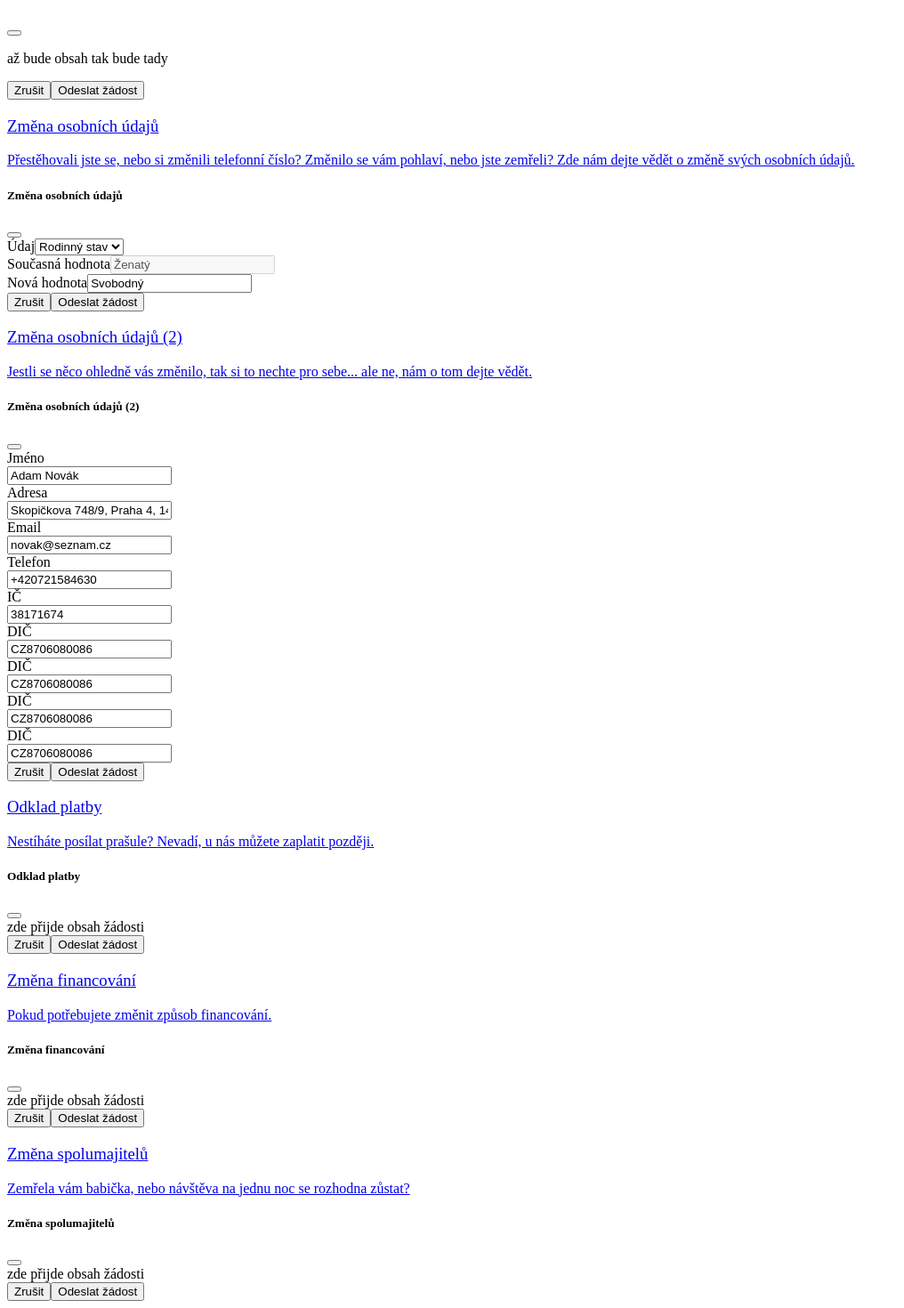
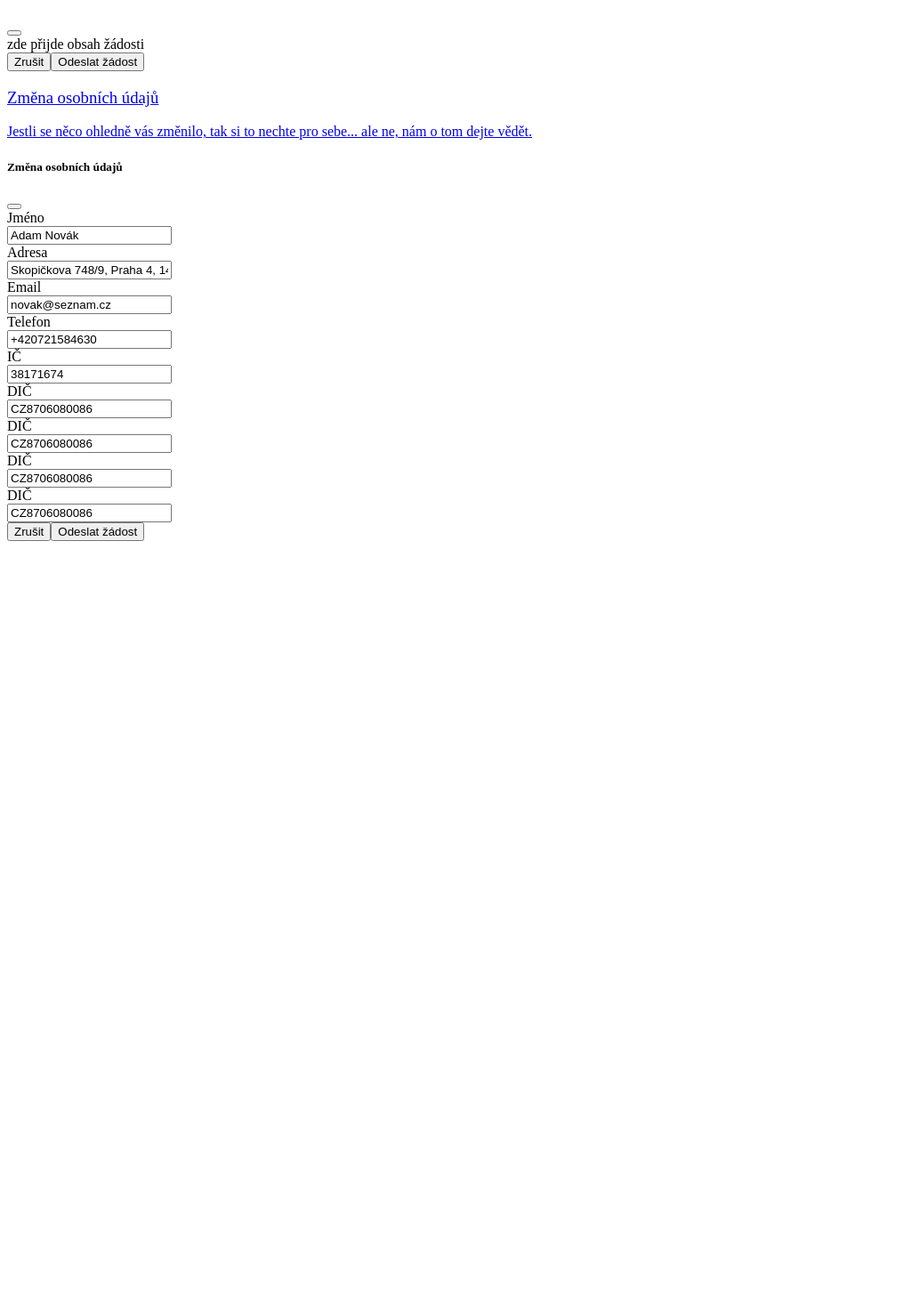
Before and after one commit to TomVitha/ois-vue, a Vue app: page /zadost-nova in a window 1280 px wide. Shown: the part 1328-2798 px from the top of the page at 89% size, without its empty margins (0-1016 px from the left). After the commit the page ends 1944 px from the top, so only its background shows below. Built offline with nearby package versions, Linux system fonts and the light colour scheme.

Commit message:
Request cleanup (perp for overhaul)

```diff
--- a/src/views/ZadostNova.vue
+++ b/src/views/ZadostNova.vue
@@ -13,39 +13,16 @@
       <!-- Obecná -->
       <div class="col-md-4">
         <NewRequest id="obecna" name="Obecná žádost" description="Když žádná z předem zvolených možností není to co potřebujete.">
-          <p>až bude obsah tak bude tady</p>
+          <!-- TODO -->
         </NewRequest>
       </div>
 
+
       <!-- Změna osobních údajů -->
       <div class="col-md-4">
-        <NewRequest id="zmena-osobnich-udaju" name="Změna osobních údajů" description="Přestěhovali jste se, nebo si změnili telefonní číslo? Změnilo se vám pohlaví, nebo jste zemřeli? Zde nám dejte vědět o změně svých osobních údajů.">
-          <div class="row align-items-center gy-3">
-            <div class="col-md-4">
-              <span class="form-label">Údaj</span>
-              <select name="lang" class="form-select">
-                <option value="1">Rodinný stav</option>
-                <option value="2">Jméno</option>
-                <option value="3">Adresa</option>
-              </select>
-            </div>
-            <div class="col-md-4">
-              <span class="form-label">Současná hodnota</span>
-              <input type="text" class="form-control" name="example-text-input" placeholder="Input placeholder" value="Ženatý" disabled>
-            </div>
-            <div class="col-md-4">
-              <span class="form-label">Nová hodnota</span>
-              <input type="text" class="form-control" name="example-text-input" placeholder="Input placeholder" value="Svobodný">
-            </div>
-          </div>
-        </NewRequest>
-      </div>
-
-      <!-- Změna osobních údajů (alt) -->
-      <div class="col-md-4">
         <NewRequest
-          id="zmena-osobnich-udaju-2"
-          name="Změna osobních údajů (2)"
+          id="zmena-osobnich-udaju"
+          name="Změna osobních údajů"
           description="Jestli se něco ohledně vás změnilo, tak si to nechte pro sebe... ale ne, nám o tom dejte vědět.">
           <div class="row g-3">
             <div class="col-md-4">
@@ -79,35 +56,6 @@
         </NewRequest>
       </div>
 
-      <!-- odklad platby -->
-      <div class="col-md-4">
-        <NewRequest
-          id="odklad-platby"
-          name="Odklad platby"
-          description="Nestíháte posílat prašule? Nevadí, u nás můžete zaplatit později.">
-          <!-- TODO: Tělo žádosti -->
-        </NewRequest>
-      </div>
-
-      <!-- Změna financování -->
-      <div class="col-md-4">
-        <NewRequest
-          id="zmena-financovani"
-          name="Změna financování"
-          description="Pokud potřebujete změnit způsob financování.">
-          <!-- TODO: Tělo žádosti -->
-        </NewRequest>
-      </div>
-
-      <!-- Změna spolumajitelů -->
-      <div class="col-md-4">
-        <NewRequest
-          id="zmena-spolumajitelu"
-          name="Změna spolumajitelů"
-          description="Zemřela vám babička, nebo návštěva na jednu noc se rozhodna zůstat?">
-          <!-- TODO: Tělo žádosti -->
-        </NewRequest>
-      </div>
 
 
     </div>
--- a/src/views/Zadosti.vue
+++ b/src/views/Zadosti.vue
@@ -1,6 +1,9 @@
 <script setup lang="ts">
   import PageTemplate from '@/components/PageTemplate.vue'
   import RequestRow from '@/components/RequestRow.vue'
+
+  import ProductGroup from '@/components/ProductGroup.vue';
+  import ProductGroupItem from '@/components/ProductGroupItem.vue';
 </script>
 
 <template>
@@ -34,11 +37,12 @@
       </p>
     </div> -->
 
-    <!-- * List of requests -->
     <div class="row row-deck row-cards">
 
-      <!-- WIP: Active requests -->
+      <!-- Property 1 -->
       <div class="col-12">
+        <ProductGroup>
+          <ProductGroupItem title="192-03-147" subtitle="2 položky" id="192-03-147">
             <div class="card">
               <div class="table-responsive ">
                 <table class="table table-selectable card-table table-vcenter text-nowrap datatable table-mobile-md">
@@ -51,15 +55,17 @@
                       <th class="w-0"></th>
                     </tr>
                   </thead>
+                  <!-- List of active requests for this property -->
                   <tbody>
-                <RequestRow title="Změna osobních údajů" :status="1" date-created="2025-07-04" concern="generic" />
+                    <RequestRow title="Změna osobních údajů" :status="1" date-created="2025-07-04" :concern="['192-03-147']" />
                     <RequestRow title="Odklad platby - 192-03-147 SOD" :status="4" date-created="2025-04-21" :concern="['192-03-147']" />
                   </tbody>
                 </table>
               </div>
             </div>
+          </ProductGroupItem>
+        </ProductGroup>
       </div>
-
     </div>
 
   </PageTemplate>
@@ -71,7 +77,7 @@
   @media (min-width: 768px) {
     tbody tr {
       /* height on <tr> acts like min-height */
-      height: 3.5rem;
+      /* height: 3.5rem; */
     }
   }
 
```
Lines whose indentation alone changed are shown as unchanged.
